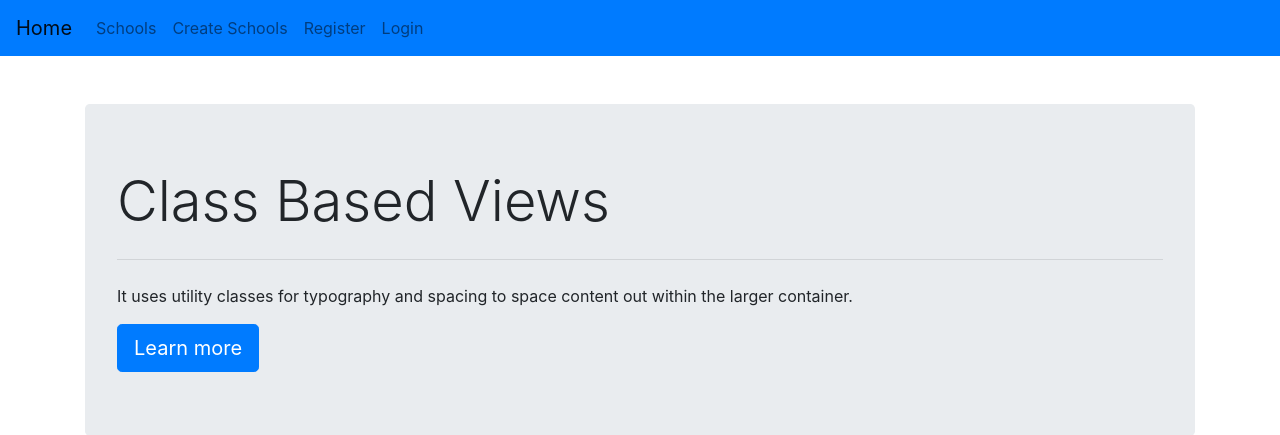
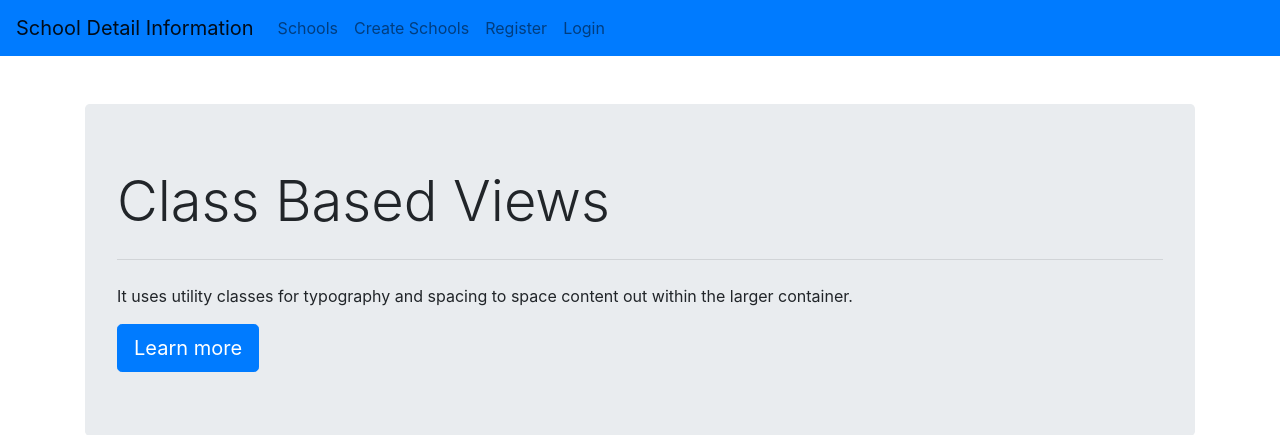
Before and after one commit to Kennedy-Njeri/Class-Based-Views-Django-Project, a Django app: page / in a window 1280 px wide. Shown: the top 435 px of the page. Run offline with Django 3.2, Linux system fonts and the light colour scheme; some libraries are stand-ins or nearby versions.

Commit message:
added homepage changes

```diff
--- a/cbvs/templates/base.html
+++ b/cbvs/templates/base.html
@@ -12,7 +12,7 @@
 <body>
 
 <nav class="navbar navbar-expand-lg navbar-light bg-primary">
-  <a class="navbar-brand" href="{% url 'index' %}">Home</a>
+  <a class="navbar-brand" href="{% url 'index' %}">School Detail Information</a>
   <button class="navbar-toggler" type="button" data-toggle="collapse" data-target="#navbarNav" aria-controls="navbarNav" aria-expanded="false" aria-label="Toggle navigation">
     <span class="navbar-toggler-icon"></span>
   </button>
```
